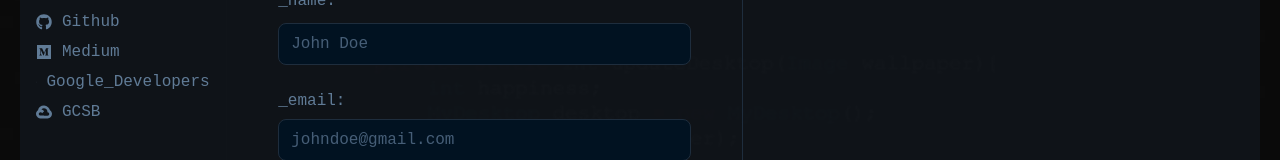
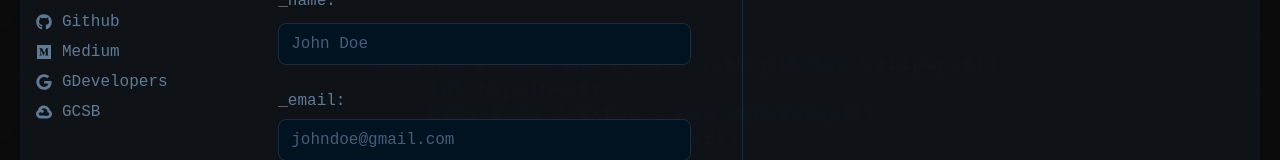
Before and after one commit to AlhikamWarsawa/Portfolio, a React (Create React App) app: page / in a window 1280 px wide. Both pictures are taken after a click on the button "_contact-me". Shown: the part 249-409 px from the top of the page. Built offline with nearby package versions, Linux system fonts and the light colour scheme; a web font is replaced by a local one.

Commit message:
Add GCSB

```diff
--- a/src/pages/ContactMe.jsx
+++ b/src/pages/ContactMe.jsx
@@ -295,7 +295,7 @@ function Contacts() {
                   rel="noreferrer"
               >
                 <FaGoogle/>
-                <span>Google_Developers</span>
+                <span>GDevelopers</span>
               </a>
               <a
                   href="https://www.cloudskillsboost.google/public_profiles/b5eb9fdc-0089-48bc-ab33-a83e6272f3f2"
```
